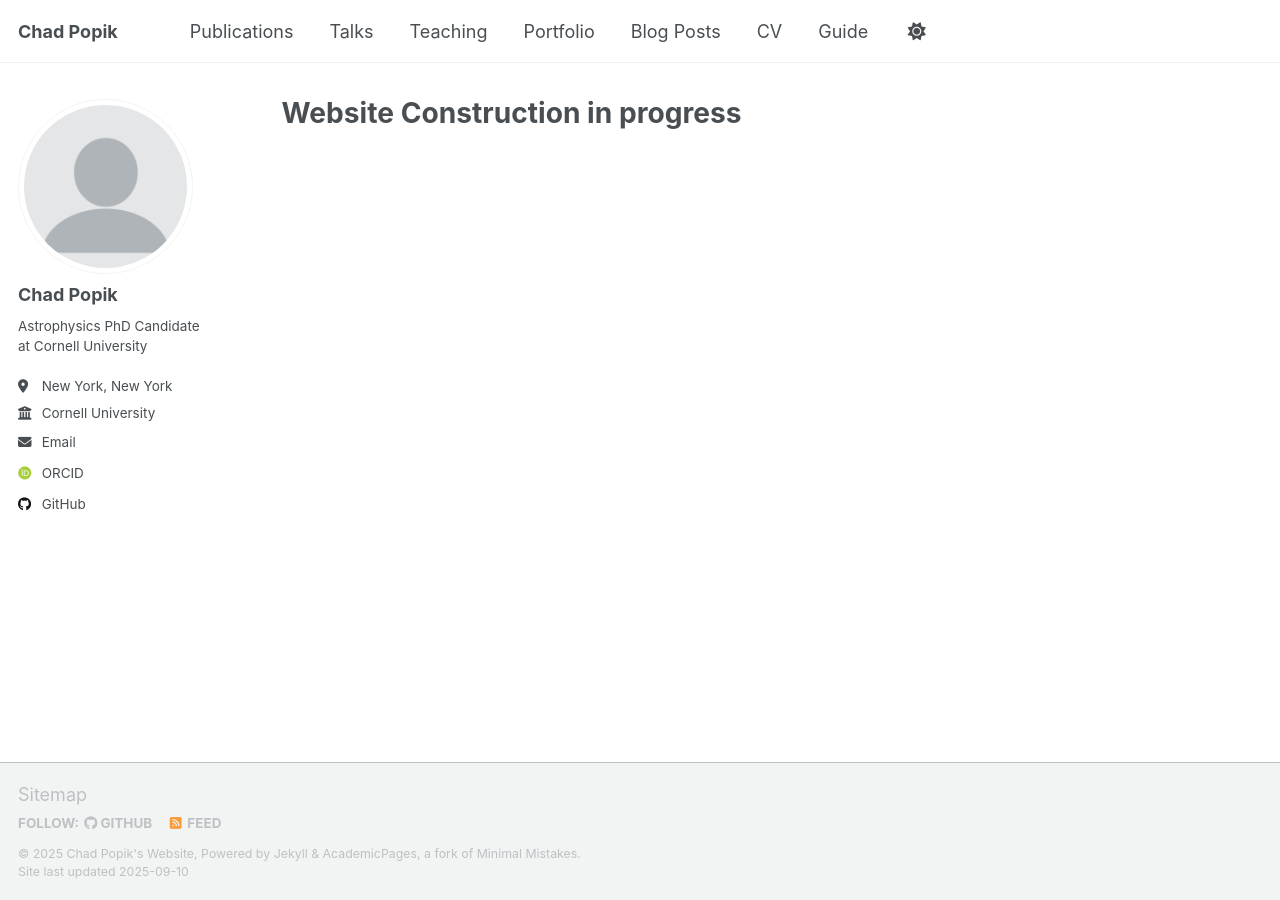
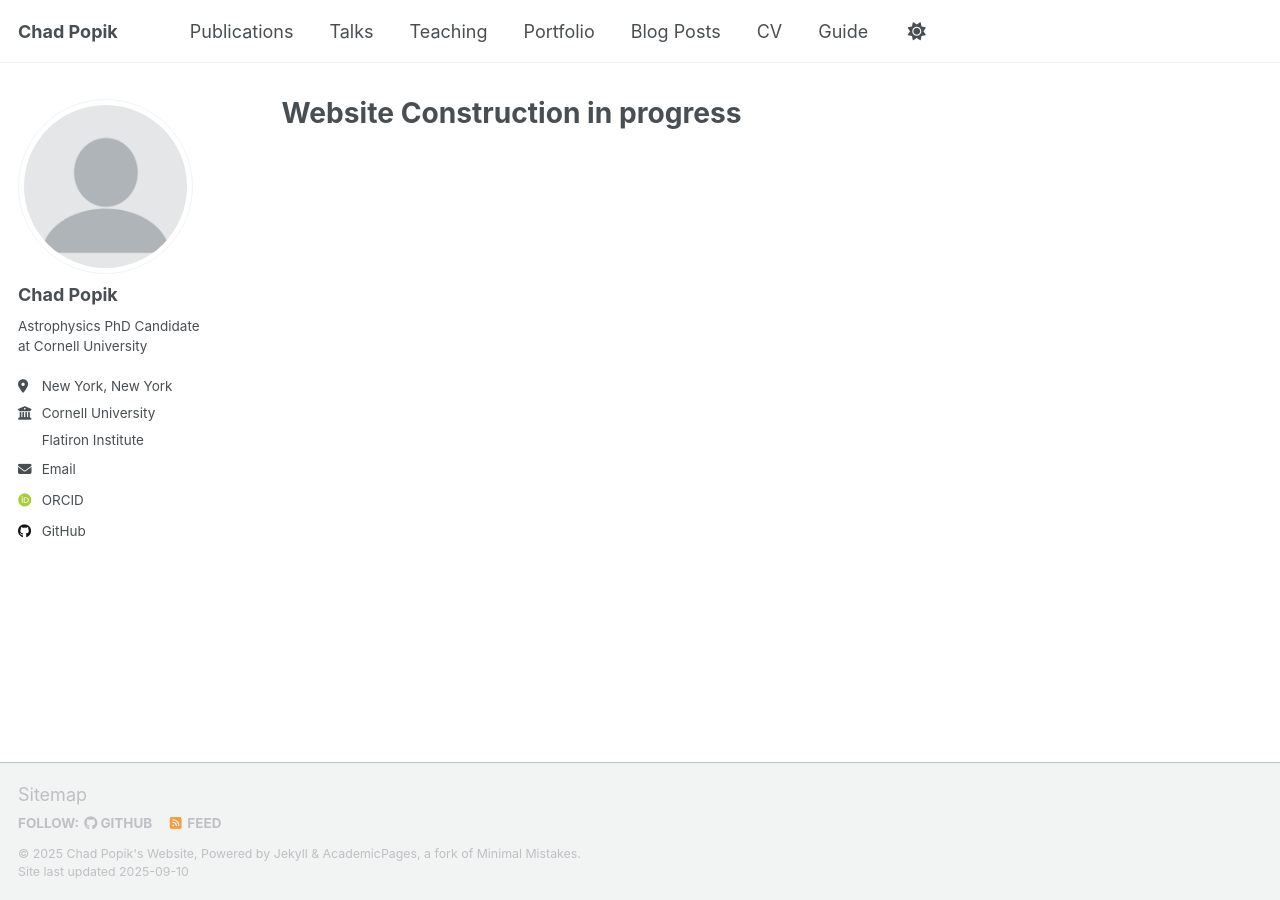
Before and after one commit to chadpopik/chadpopik.github.io, a Jekyll site: the page built from _pages/about.md, in a window 1280 px wide. Built offline with Jekyll 4.4.1, drawn with Linux system fonts in a browser that asks for light colours; some web fonts are replaced; a script that is not in the unit is left out.

Commit message:
Update _config.yml

```diff
--- a/_config.yml
+++ b/_config.yml
@@ -28,6 +28,7 @@ author:
   bio              : "Astrophysics PhD Candidate at Cornell University"
   location         : "New York, New York"
   employer         : "Cornell University"
+  office           : "Flatiron Institute"
   uri              : # URL
   email            : "cp527@cornell.edu"
 
```
